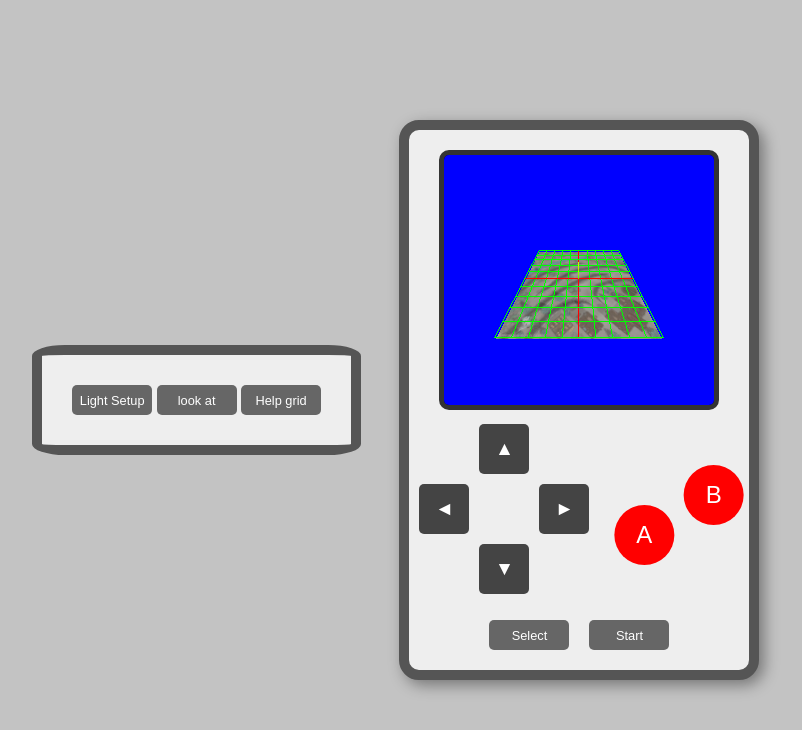
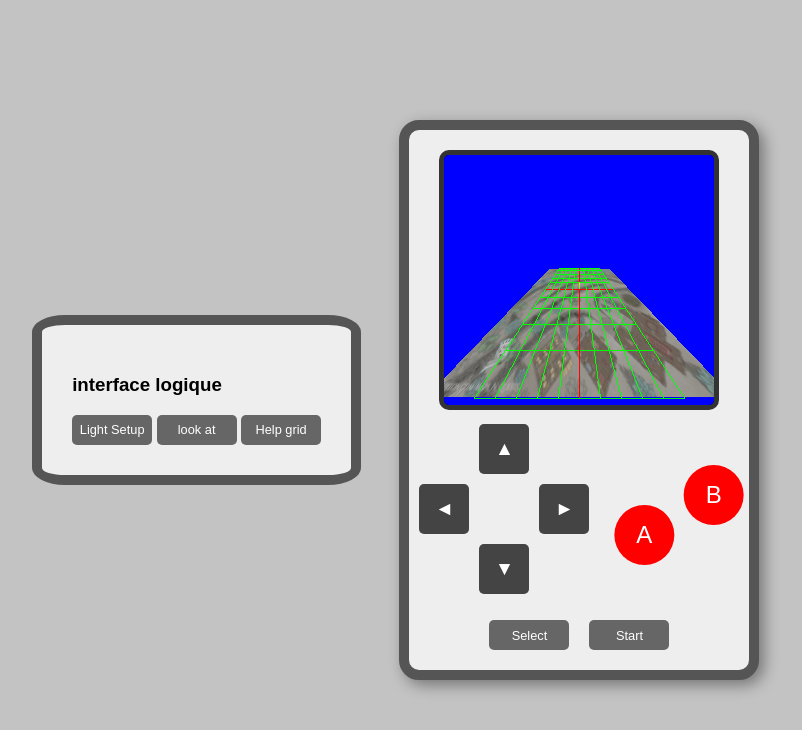
Before and after one commit to bannik62/gameThreejs, a website built with Vite: page index.html in a window 1280 px wide. Shown: the whole page, without its empty margins (225-1027 px from the left). Built offline with nearby package versions, Linux system fonts and the light colour scheme; files whose address does not match are found by name.

Commit message:
essais camera

```diff
--- a/index.html
+++ b/index.html
@@ -8,16 +8,15 @@
 </head>
 <body>
   <div class="settingScene">
+    <div><h3>interface logique</h3></div>
     <button class="btn-light">Light Setup</button>
     <button class="btn-look-at">look at </button>
     <button class="btn-grid">Help grid </button>
-
-
   </div>
   <div class="gameboy">
     <!-- Écran -->
     <div class="screen">
-      <canvas id="gameCanvas"></canvas> <!-- Ajout du canvas -->
+      <canvas id="gameCanvas" width="275" height="250" style="width: 275px; height: 250px;"></canvas>
     </div>
 
     <!-- Croix directionnelle -->
--- a/interfaceLogique.js
+++ b/interfaceLogique.js
@@ -4,7 +4,7 @@ import { CameraManager } from './src/managers/CameraManager.mjs';
 import { SceneManager } from './src/managers/SceneManager.mjs';
 import { LightManager } from './src/managers/LightManager.mjs';
 import { PlayerObject } from './src/managers/objectsmanager/PlayerObject.mjs';
-import { scene, camera, lightManager, sceneManager } from './managerScript.js';
+import { scene, camera, lightManager, sceneManager, cameraManager } from './managerScript.js';
 document.addEventListener('DOMContentLoaded', () => {
 // const sceneManager = new SceneManager();
 // const scene = sceneManager.getScene();
@@ -16,18 +16,35 @@ lightButton.addEventListener('click', () => {
   lightManager.toggleLight(); // Active ou désactive les lumières
 });
 
-// Gestionnaire pour le bouton Select
+ // Par défaut, la caméra est sur la vue définie par CameraManager
+
 const lookAtButton = document.querySelector('.btn-look-at');
+// Variables pour gérer le toggle
+let isDefaultView = true; // Par défaut, la caméra est sur la vue définie par CameraManager
 lookAtButton.addEventListener('click', () => {
-  const targetObject = scene.getObjectByName('target'); // Rechercher un objet nommé "target"
-  if (targetObject) {
-    camera.lookAt(targetObject.position); // Si l'objet existe, la caméra le regarde
-    console.log('La caméra regarde l\'objet nommé "target".');
+  if (isDefaultView) {
+    // Aller vers une case spécifique
+    const cellId = 'B1'; // La case à regarder
+    const cellPosition = sceneManager.getCellPosition(cellId); // Obtenir les coordonnées de la cellule
+
+    if (cellPosition) {
+      // Utilise CameraManager pour orienter la caméra vers la cellule
+      cameraManager.lookAt(cellPosition.x, 0, cellPosition.z);
+      console.log(`La caméra regarde la cellule ${cellId} à la position :`, cellPosition);
+    } else {
+      console.warn(`Cellule ${cellId} introuvable.`);
+    }
   } else {
-    camera.lookAt(-20, -10, -10); // Sinon, la caméra regarde vers le centre (x: number, y: number, z: number)
-    console.log('La caméra regarde le point (0, 0, 0).');
+    // Revenir à la vue par défaut définie par CameraManager
+    cameraManager.setPosition(0, 5, 10); // Position par défaut (adaptée au constructeur de CameraManager)
+    cameraManager.lookAt(0, 0, 0); // Regarder le centre par défaut
+    console.log('La caméra est revenue à la vue par défaut.');
   }
+
+  // Inverser l'état du toggle
+  isDefaultView = !isDefaultView;
 });
+
 
 // Gestionnaire pour le bouton Grid Setup
 const gridButton = document.querySelector('.btn-grid');
--- a/managerScript.js
+++ b/managerScript.js
@@ -8,9 +8,12 @@ import { LightManager } from './src/managers/LightManager.mjs';
 // Création de la scène
 const sceneManager = new SceneManager();
 const scene = sceneManager.getScene();
-sceneManager.addMap(50, 50, "./src/assets/textures/map.jpg");
+sceneManager.addMap(150, 100, "./src/assets/textures/map.jpg");
+sceneManager.setRotation(Math.PI / 5, 0, 0);
+sceneManager.setSky("./src/assets/textures/ciel.jpg") // Laisser à configurer plus tard
+sceneManager.setBackground("blue");
 sceneManager.addHelpers(
-  50, // Taille de la grille
+  100, // Taille de la grille
  10, // Nombre de divisions
   { color1: 0xff0000, color2: 0x00ff00 }, // Couleurs : rouge et vert
   10, // Taille des axes
@@ -18,10 +21,6 @@ sceneManager.addHelpers(
 );
 // Vérification après ajout
 console.log('Grille initialisée :', sceneManager.gridHelper);
-sceneManager.setRotation(Math.PI / 4, 0, 0);
-sceneManager.setSky("./src/assets/textures/ciel.jpg") // Laisser à configurer plus tard
-sceneManager.setBackground("blue");
-
 // Initialisation des lumières (sans les activer immédiatement)
 const lightManager = new LightManager(scene);
 //actvation quand même
@@ -30,44 +29,31 @@ lightManager.addHemisphereLight()
 
 // Initialisation de la caméra
 const cameraManager = new CameraManager({
-  position: { x: 0, y: 0, z: 50 },
-  fov: 150,
+  position: { x: 0, y: 10, z: 60 },
+  fov: 130,
 });
 const camera = cameraManager.getCamera();
 
 // Récupérer le canvas
-const canvas = document.getElementById('gameCanvas');
+const canvas = document.querySelector("#gameCanvas"); // Sélectionne le canevas
 
-// Initialisation du renderer
-const renderer = new THREE.WebGLRenderer({ canvas: canvas });
-renderer.setSize(window.innerWidth, window.innerHeight);
+// Initialise le WebGLRenderer avec le canevas
+const renderer = new THREE.WebGLRenderer({ canvas });
 
-// \\initialisation objet player
-// let playerObject = new PlayerObject({
-//   name: "Héros",
-//   health: 100,
-//   rangeAttack: 15,
-//   rangeMove: 5,
-//   powerAttack: 20,
-//   speed: 10,
-//   spritePath: "./src/entities/characterPlayer/black_Sprite/idle/idle.gif", // Exemple de sprite
-//   position: { x: 0, y: 0, z: 0 },
-// });
+// Définit les dimensions du renderer à celles du canevas
+renderer.setSize(275, 250); // Correspond à width="275" et height="250"
 
-// Ajouter le playerObject à la scène
-// scene.add(playerObject.mesh);
-
-// Animation
-function animate() {
-  requestAnimationFrame(animate);
-  renderer.render(scene, camera);
-}
-animate();
+// Ajuste le pixel ratio pour la qualité d'affichage
+renderer.setPixelRatio(window.devicePixelRatio); // Pour les écrans HDPI ou Retina
 
 // Gestion du redimensionnement
 window.addEventListener('resize', () => {
   cameraManager.onResize();
   renderer.setSize(window.innerWidth, window.innerHeight);
-});
+});function animate() {
+  requestAnimationFrame(animate);
+  renderer.render(scene, camera, canvas.clientHeight);
+}
+animate();
 // exporte des objet
-export { scene, camera, lightManager, sceneManager};
+export { scene, camera, lightManager, sceneManager,cameraManager};
--- a/src/managers/CameraManager.mjs
+++ b/src/managers/CameraManager.mjs
@@ -2,7 +2,7 @@ import * as THREE from 'three';
 
 export class CameraManager {
   constructor({
-    fov = 75, // Champ de vision
+    fov = 135, // Champ de vision
     aspect = window.innerWidth / window.innerHeight, // Ratio largeur/hauteur
     near = 0.1, // Plan proche
     far = 1000, // Plan lointain
--- a/src/managers/SceneManager.mjs
+++ b/src/managers/SceneManager.mjs
@@ -155,7 +155,6 @@ export class SceneManager {
     };
   }
 
-
   // Ajoute un sprite à une cellule spécifique
   addSpriteToGrid(spritePath, cellId) {
     const cellPosition = this.getCellPosition(cellId);
--- a/style.css
+++ b/style.css
@@ -124,11 +124,11 @@ body {
 }
 
 /* Canvas pour le jeu */
-#gameCanvas {
-  width: 100%; /* Remplit la largeur de l'écran */
-  height: 100%; /* Remplit la hauteur de l'écran */
-  display: block; /* Supprime les espaces indésirables */
-}
+/* #gameCanvas {
+  width: 100%;
+  height: 100%;
+  display: block;
+} */
 
 .settingScene{
   height: auto;
```
